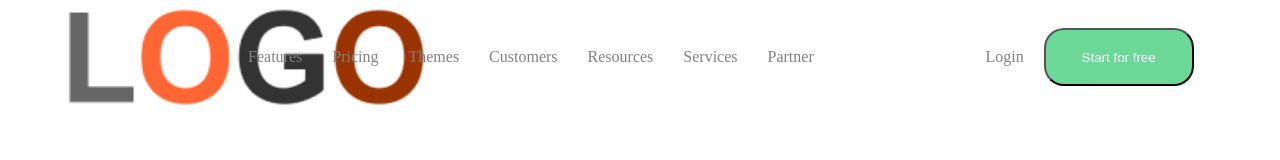
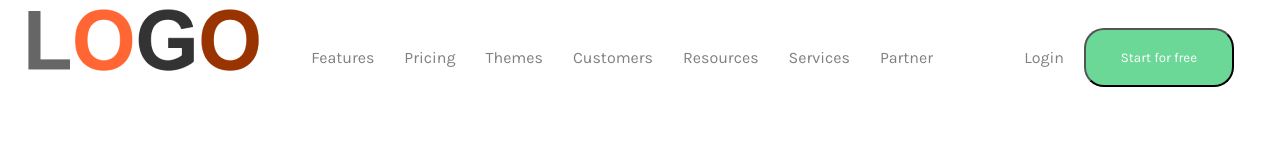
Before and after one commit to lallunavermella/202201-W1EX6-silvia-martinez, a plain HTML site: page index.html in a window 1280 px wide. Drawn offline with Linux system fonts and the light colour scheme.

Commit message:
update font-family and style

```diff
--- a/index.html
+++ b/index.html
@@ -25,6 +25,7 @@
         <p class="header__menu-text">Themes</p>
         <p class="header__menu-text">Customers</p>
         <p class="header__menu-text">Resources</p>
+        <i class=""></i>
         <p class="header__menu-text">Services</p>
         <p class="header__menu-text">Partner</p>
       </div>
--- a/style.css
+++ b/style.css
@@ -1,15 +1,13 @@
 * {
   color: grey;
+  font-family: "Karla", sans-serif;
 }
 .header {
   display: flex;
   flex-direction: row;
   justify-content: space-around;
 }
-.header__logo {
-  width: 50px;
-  display: flex;
-}
+
 .header__menu {
   display: flex;
   flex-direction: row;
@@ -32,6 +30,7 @@
   color: white;
   border-radius: 20px;
   cursor: pointer;
+  transition: all 0.5s;
 }
 .header__login {
   display: flex;
@@ -51,6 +50,7 @@
   color: white;
   border-radius: 20px;
   cursor: pointer;
+  transition: all 0.5s;
 }
 .button {
   color: white;
@@ -62,6 +62,7 @@
   background-color: white;
   color: rgb(107, 216, 152);
   cursor: pointer;
+  transition: all 0.5s;
 }
 
 @media only screen and (min-width: 500px) {
```
